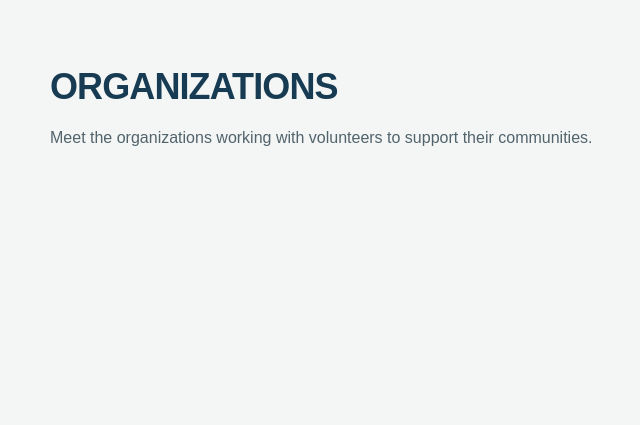
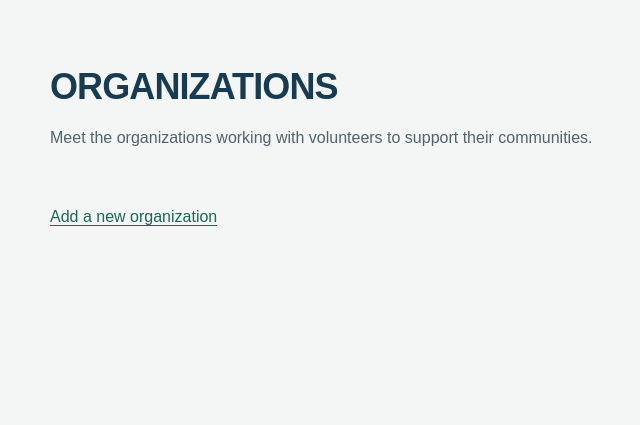
Before and after one commit to Ilegubo/CSE340, a Node server app: page /organizations in a window 1280 px wide. Shown: the part 73-498 px from the top of the page, without its empty margins (50-690 px from the left). Run offline with Node 20, Linux system fonts and the light colour scheme; data that the repository does not hold is empty.

Commit message:
W04 learning ACtivity: Handling Form Submissions

```diff
--- a/server.js
+++ b/server.js
@@ -41,6 +41,10 @@ app.use((req, res, next) => {
   }
 );
 
+// Allow Express to receive and process common POST data
+app.use(express.urlencoded({ extended: true }));
+app.use(express.json())
+
 app.use(router);
 
 // Test route for 500 errors
@@ -73,7 +77,7 @@ app.use ((err, req, res, next) => {
 
 
 app.listen(PORT, HOST, async () => {
-  process.stdout.write('\x1b[2J\x1b[3J\x1b[H');
+  // process.stdout.write('\x1b[2J\x1b[3J\x1b[H');
 
   try {
     await testConnection();
--- a/src/controller/organizations.js
+++ b/src/controller/organizations.js
@@ -1,4 +1,4 @@
-import {getAllOrganizations, getOrganizationDetails} from '../models/organizations.js';
+import {getAllOrganizations, getOrganizationDetails, createOrganization} from '../models/organizations.js';
 import {getProjectsByOrganizationId} from '../models/projects.js';
 
 const NODE_ENV = process.env.NODE_ENV?.toLocaleLowerCase() || 'production';
@@ -29,4 +29,18 @@ const showOrganizationDetailsPage = async(req, res) => {
     res.render(templateView, {title, organizationDetails, projects});
 }
 
-export {showOrganizationsPage, showOrganizationDetailsPage};
+const showNewOrganizationForm = async (req, res) => {
+    const title = 'Add New Organization';
+
+    res.render('new-organization', { title });
+}
+
+const processNewOrganizationForm = async (req, res) => {
+    const { name, description, contactEmail } = req.body;
+    const logoFilename = 'placeholder-logo.png'; // Use the placeholder logo for all new organizations
+
+    const organizationId = await createOrganization(name, description, contactEmail, logoFilename);
+    res.redirect(`/organization/${organizationId}`);
+};
+
+export {showOrganizationsPage, showOrganizationDetailsPage, showNewOrganizationForm, processNewOrganizationForm};
--- a/src/models/organizations.js
+++ b/src/models/organizations.js
@@ -17,4 +17,34 @@ const getOrganizationDetails = async (organizationId) => {
     return result.rows.length > 0 ? result.rows[0] : null;
 };
 
-export {getAllOrganizations, getOrganizationDetails};
+/**
+ * Creates a new organization in the database.
+ * @param {string} name - The name of the organization.
+ * @param {string} description - A description of the organization.
+ * @param {string} contactEmail - The contact email for the organization.
+ * @param {string} logoFilename - The filename of the organization's logo.
+ * @returns {string} The id of the newly created organization record.
+ */
+const createOrganization = async (name, description, contactEmail, logoFilename) => {
+    const query = `
+      INSERT INTO organization (name, description, contact_email, logo_filename)
+      VALUES ($1, $2, $3, $4)
+      RETURNING organization_id
+    `;
+
+    const queryParams = [name, description, contactEmail, logoFilename];
+    const result = await db.query(query, queryParams);
+
+    if (result.rows.length === 0) {
+        console.error('Failed to create the organization');
+        throw new Error('Failed to create organization');
+    }
+
+    if (process.env.ENABLE_SQL_LOGGING === 'true') {
+        console.log('Created new organization with ID:', result.rows[0].organization_id);
+    }
+
+    return result.rows[0].organization_id;
+};
+
+export {getAllOrganizations, getOrganizationDetails, createOrganization};
--- a/src/routes.js
+++ b/src/routes.js
@@ -1,10 +1,11 @@
 import express from 'express';
 
 import {showHomePage} from './controller/index.js';
-import {showOrganizationDetailsPage, showOrganizationsPage} from './controller/organizations.js'
+import {showOrganizationDetailsPage, showOrganizationsPage} from './controller/organizations.js';
 import { showCategoriesPage, showCategoryDetailsPage } from './controller/categories.js';
 import { showUpcomingProjectsPage, showProjectDetailsPage } from './controller/projects.js';
 import { showTestErrorPage } from './controller/errors.js';
+import {showNewOrganizationForm, processNewOrganizationForm} from './controller/organizations.js';
 
 
 const router = express.Router();
@@ -17,4 +18,7 @@ router.get('/test-error', showTestErrorPage);
 router.get('/organization/:id', showOrganizationDetailsPage);
 router.get('/project/:id', showProjectDetailsPage);
 router.get('/category/:id', showCategoryDetailsPage);
+router.get('/new-organization', showNewOrganizationForm);
+// Route to handle new organization form submission
+router.post('/new-organization', processNewOrganizationForm);
 export default router;
--- a/src/views/organizations.ejs
+++ b/src/views/organizations.ejs
@@ -17,6 +17,8 @@
         </li>
     <% }); %>
 </ul>
+<br>
+<p><a href="/new-organization">Add a new organization</a></p>
 </main>
 
 <%- include('partials/footer') %>
--- a/src/views/partials/header.ejs
+++ b/src/views/partials/header.ejs
@@ -13,9 +13,9 @@
         <a class="site-brand" href="/">CSE 340<br>Service Network</a>
         <ul>
             <li><a href="/" <% if (title === 'HOME') { %>aria-current="page"<% } %>>Home</a></li>
-            <li><a href="/organizations" <% if (title === 'ORGANIZATIONS' || title === 'ORGANIZATION DETAILS') { %>aria-current="page"<% } %>>Organizations</a></li>
-            <li><a href="/projects" <% if (title === 'PROJECTS' || title === 'PROJECT DETAILS'  || title === 'UPCOMING SERVICE PROJECTS') { %>aria-current="page"<% } %>>Projects</a></li>
-            <li><a href="/categories" <% if (title === 'CATEGORIES' || title === 'CATEGORY DETAILS') { %>aria-current="page"<% } %>>Categories</a></li>
+            <li><a href="/organizations" <% if (title.includes("ORGANIZATION")) { %>aria-current="page"<% } %>>Organizations</a></li>
+            <li><a href="/projects" <% if (title.includes("PROJECT")) { %>aria-current="page"<% } %>>Projects</a></li>
+            <li><a href="/categories" <% if (title.includes('CATEGOR')) { %>aria-current="page"<% } %>>Categories</a></li>
         </ul>
     </nav>
     </header>
```
Also changed, not shown: src/views/new-organization.ejs (added, +36 -0 lines), public/images/placeholder-logo.png (added).
